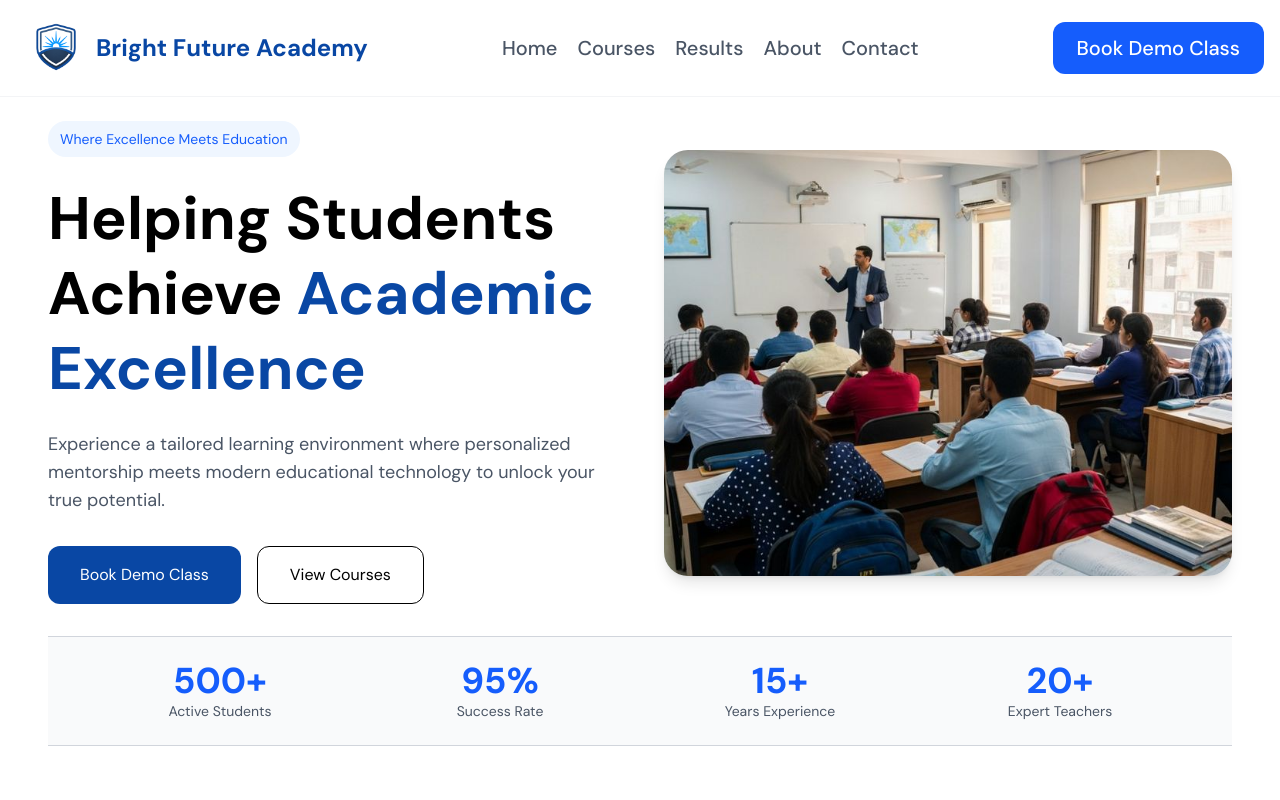
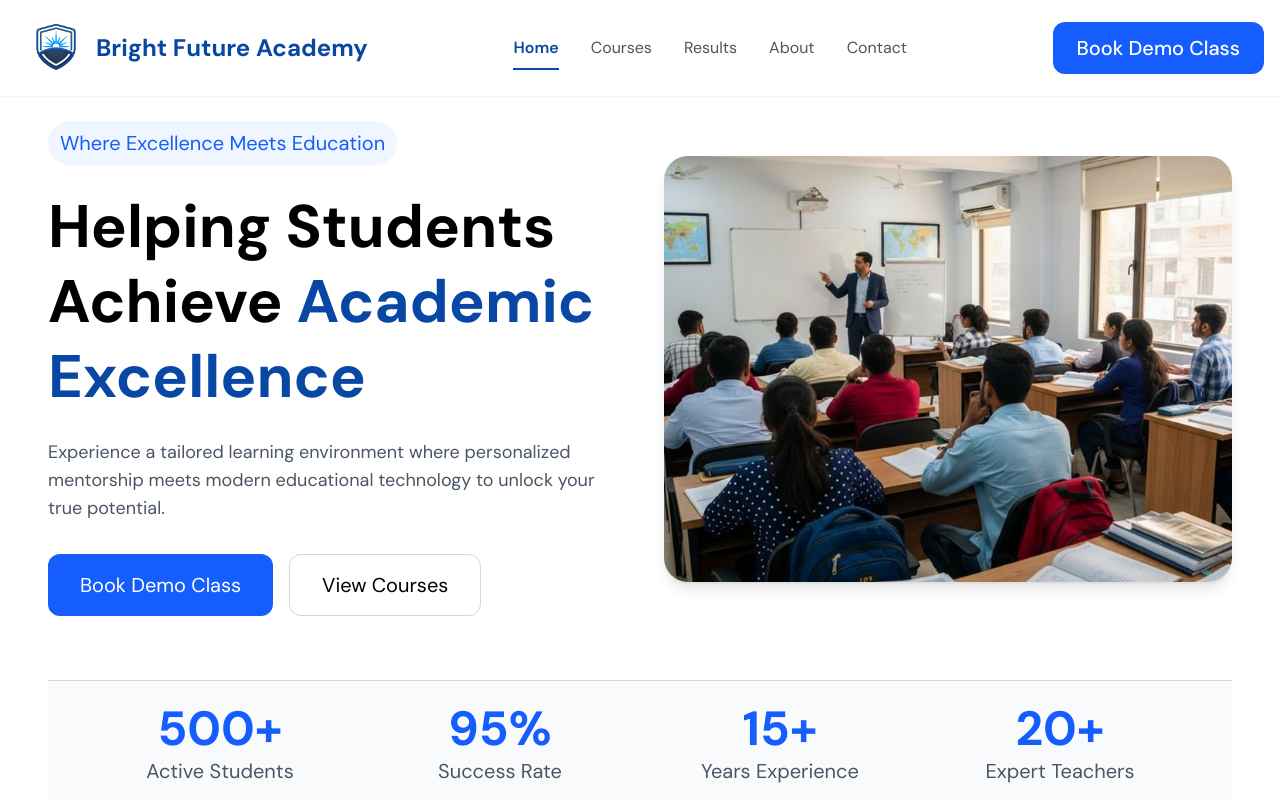
Before and after one commit to diyameghani26/Academy-landing-page, a React (Vite) app: page / in a window 1280 px wide. Shown: the top 800 px of the page. Built offline with nearby package versions, Linux system fonts and the light colour scheme; a web font is replaced by a local one.

Commit message:
added footer

```diff
--- a/package.json
+++ b/package.json
@@ -14,6 +14,8 @@
     "lucide-react": "^1.21.0",
     "react": "^19.2.7",
     "react-dom": "^19.2.7",
+    "react-icons": "^5.6.0",
+    "react-router-dom": "^7.18.0",
     "tailwindcss": "^4.3.1"
   },
   "devDependencies": {
--- a/src/App.jsx
+++ b/src/App.jsx
@@ -1,21 +1,38 @@
-import React from 'react'
-import Nav from './Components/Nav'
-import Courses from './Components/Courses'
-import Home from './Components/Home'
-import Testimonials from './Components/Testimonials'
-import Contact from './Components/Contact'
-import About from './Components/About'
+import Nav from "./Components/Nav";
+import Home from "./Components/Home";
+import Courses from "./Components/Courses";
+import Testimonials from "./Components/Testimonials";
+import About from "./Components/About";
+import CTA from "./Components/CTA";
+import Footer from "./Components/Footer";
+
 const App = () => {
   return (
-    <div>
-      <Nav/>
-      <Home/>
-      <Courses/>
-     <Testimonials/>
-      <About/>
-      <Contact/>
-    </div>
-  )
-}
+    <>
+      <Nav />
 
-export default App
+      <section id="home" className="scroll-mt-24">
+        <Home />
+      </section>
+
+      <section id="courses" className="scroll-mt-24">
+        <Courses />
+      </section>
+
+      <section id="results" className="scroll-mt-24">
+        <Testimonials />
+      </section>
+
+      <section id="about" className="scroll-mt-24">
+        <About />
+      </section>
+
+      <section id="contact" className="scroll-mt-24">
+        <CTA />
+        <Footer />
+      </section>
+    </>
+  );
+};
+
+export default App;
--- a/src/Components/About.jsx
+++ b/src/Components/About.jsx
@@ -23,7 +23,7 @@ export default function FAQ() {
   const [open, setOpen] = useState(0);
 
   return (
-    <section className="py-24 bg-[#F7F9FC]">
+    <section className=" py-7 md:py-15 bg-[#F7F9FC]">
       <div className="max-w-4xl mx-auto px-5">
         <h2 className="text-4xl font-bold text-center mb-12">
           Frequently Asked Questions
--- a/src/Components/CTA.jsx
+++ b/src/Components/CTA.jsx
@@ -1,6 +1,6 @@
 export default function CTA() {
   return (
-    <section className="px-5 pb-24">
+    <section className="px-5 py-7 pb-10">
       <div className="max-w-7xl mx-auto bg-blue-600 rounded-3xl px-8 md:px-14 py-14 flex flex-col lg:flex-row items-center justify-between gap-10">
 
         <div className="text-white">
@@ -10,14 +10,14 @@ export default function CTA() {
             Learning Journey?
           </h2>
 
-          <p className="mt-6 text-blue-100 max-w-xl">
+          <p className="mt-6 text-blue-100 max-w-xl md:text-xl">
             Join hundreds of successful students and take
             the first step towards your academic goals
             today.
           </p>
         </div>
 
-        <button className="bg-white text-blue-600 font-semibold px-10 py-5 rounded-xl hover:scale-105 transition">
+        <button className="bg-white text-blue-600 font-semibold px-10 py-5 rounded-xl hover:scale-105 transition md:text-xl">
           Enroll Now
         </button>
       </div>
--- a/src/Components/Contact.jsx
+++ /dev/null
@@ -1,11 +0,0 @@
-import React from 'react'
-
-const Contact = () => {
-  return (
-    <div>
-      contact
-    </div>
-  )
-}
-
-export default Contact
--- a/src/Components/Courses.jsx
+++ b/src/Components/Courses.jsx
@@ -42,7 +42,7 @@ export default function Courses() {
   ];
 
   return (
-    <section className="py-20 px-4 sm:px-6 lg:px-8 bg-gray-50">
+    <section className="py-6 md:py-15 px-4 sm:px-6 lg:px-8 bg-gray-50">
       <div className="max-w-7xl mx-auto">
 
         {/* Heading */}
@@ -82,9 +82,9 @@ export default function Courses() {
                 <p>✓ Weekly Tests</p>
               </div>
 
-              <button className="text-blue-600 font-semibold hover:gap-3 flex items-center gap-2 transition-all">
+              {/* <button className="text-blue-600 font-semibold hover:gap-3 flex items-center gap-2 transition-all">
                 Learn More →
-              </button>
+              </button> */}
             </div>
           ))}
         </div>
--- /dev/null
+++ b/src/Components/Footer.jsx
@@ -0,0 +1,150 @@
+import {
+  GraduationCap,
+  MapPin,
+  Phone,
+  Mail,
+} from "lucide-react";
+
+import {
+  FaFacebookF,
+  FaInstagram,
+  FaXTwitter,
+} from "react-icons/fa6";
+
+export default function Footer() {
+  return (
+   <footer className="bg-[#F7F9FC] pt-16 lg:pt-20">
+      <div className="max-w-7xl mx-auto px-5 sm:px-6 lg:px-8">
+        {/* Top Footer */}
+        <div className="grid grid-cols-1 sm:grid-cols-2 lg:grid-cols-3 gap-12 lg:gap-16 pb-14">
+
+          {/* Left Section */}
+          <div>
+            {/* Logo */}
+            <div className="flex items-center gap-3">
+              <img
+                src="./logo.png"
+                alt="Bright Future Academy"
+                className="w-14 h-14 sm:w-16 sm:h-16 lg:w-20 lg:h-20 object-contain shrink-0"
+              />
+
+              <h2 className="text-xl sm:text-2xl font-bold text-blue-600 leading-tight">
+                Bright Future Academy
+              </h2>
+            </div>
+
+            {/* Description */}
+            <p className="mt-5 max-w-md text-gray-600 leading-7">
+              Empowering the next generation with world-class education,
+              personalized mentorship, and a commitment to academic excellence.
+            </p>
+
+            {/* Social Icons */}
+            <div className="flex items-center gap-4 mt-7">
+              {[FaFacebookF, FaInstagram, FaXTwitter].map((Icon, index) => (
+                <a
+                  key={index}
+                  href="#"
+                  className="w-10 h-10 rounded-full bg-white border border-gray-200 flex items-center justify-center text-gray-700 hover:bg-blue-600 hover:text-white hover:border-blue-600 transition-all duration-300"
+                >
+                  <Icon size={16} />
+                </a>
+              ))}
+            </div>
+          </div>
+
+          {/* Quick Links */}
+          <div>
+            <h3 className="text-lg font-semibold mb-6">
+              Quick Links
+            </h3>
+
+            <ul className="space-y-4 text-gray-600">
+              {[
+                "Home",
+                "Courses",
+                "Results",
+                "About Us",
+                "Contact",
+              ].map((item) => (
+                <li key={item}>
+                  <a
+                    href="#"
+                    className="hover:text-blue-600 transition-colors duration-300"
+                  >
+                    {item}
+                  </a>
+                </li>
+              ))}
+            </ul>
+          </div>
+
+          {/* Contact */}
+          <div>
+            <h3 className="text-lg font-semibold mb-6">
+              Contact Us
+            </h3>
+
+            <div className="space-y-5 text-gray-600">
+
+              <div className="flex items-start gap-3">
+                <MapPin
+                  size={20}
+                  className="text-blue-600 shrink-0 mt-1"
+                />
+                <p>
+                  123 Education Hub,
+                  <br />
+                  Knowledge Square,
+                  <br />
+                  Metro City - 400001
+                </p>
+              </div>
+
+              <div className="flex items-center gap-3">
+                <Phone
+                  size={18}
+                  className="text-blue-600 shrink-0"
+                />
+                <p>+91 98765 43210</p>
+              </div>
+
+              <div className="flex items-center gap-3">
+                <Mail
+                  size={18}
+                  className="text-blue-600 shrink-0"
+                />
+                <p>info@brightfuture.com</p>
+              </div>
+
+            </div>
+          </div>
+        </div>
+
+        {/* Bottom Footer */}
+        <div className="border-t border-gray-200 py-6 flex flex-col sm:flex-row justify-between items-center gap-4 text-sm text-gray-600">
+
+          <p className="text-center sm:text-left">
+            © 2024 Bright Future Academy. All rights reserved.
+          </p>
+
+          <div className="flex flex-wrap justify-center gap-6">
+            <a
+              href="#"
+              className="hover:text-blue-600 transition-colors"
+            >
+              Privacy Policy
+            </a>
+
+            <a
+              href="#"
+              className="hover:text-blue-600 transition-colors"
+            >
+              Terms of Service
+            </a>
+          </div>
+        </div>
+      </div>
+    </footer>
+  );
+}
--- a/src/Components/Home.jsx
+++ b/src/Components/Home.jsx
@@ -13,15 +13,15 @@ const Home = () => {
 
    {/* left */}
       <div>
-        <span className="inline-flex items-center gap-2 rounded-full bg-blue-50 text-blue-600 px-3 py-2  text-sm ">
+        <span className="inline-flex items-center gap-2 rounded-full bg-blue-50 text-blue-600 px-3 py-2 md:text-xl text-sm ">
            Where Excellence Meets Education
         </span>
 
-        <h1 className="mt-6 text-4xl md:text-5xl lg:text-6xl font-bold leading-tight">
+        <h1 className="mt-6 text-3xl md:text-5xl lg:text-6xl font-bold leading-tight">
           Helping Students
           <br />
           Achieve{" "}
-          <span className="text-[#0947a4]">
+          <span className="text-[#0947a4] text-3xl md:text-6xl">
             Academic Excellence
           </span>
         </h1>
@@ -33,11 +33,11 @@ const Home = () => {
         </p>
 
         <div className="flex flex-col sm:flex-row gap-4 mt-8">
-          <button className="bg-[#0947a4] text-white px-8 py-4 rounded-xl">
+          <button className="bg-blue-600 text-white px-8 py-4 rounded-xl text-xl">
             Book Demo Class
           </button>
 
-          <button className="border px-8 py-4 rounded-xl">
+          <button className="border border-gray-300 px-8 py-4 rounded-xl  text-xl">
             View Courses
           </button>
         </div>
@@ -55,27 +55,27 @@ const Home = () => {
     </div>
   </div>
   <section >
-  <div className="max-w-7xl mx-auto px-6 lg:px-12 py-6 mt-5 lg:mt-8 border-t border-gray-300 border-b bg-gray-50">
-    <div className="grid grid-cols-2 lg:grid-cols-4 gap-8 text-center">
+  <div className="max-w-7xl mx-auto px-6 lg:px-12 py-6 mt-5 lg:mt-16  border-t border-gray-300 border-b bg-gray-50">
+    <div className="grid grid-cols-2 lg:grid-cols-4 gap-8 text-center ">
 
       <div>
-        <h3 className="text-2xl md:text-4xl font-bold text-blue-600">500+</h3>
-        <p className="text-gray-600 text-sm">Active Students</p>
+        <h3 className="text-2xl md:text-5xl font-bold text-blue-600">500+</h3>
+        <p className="text-gray-600 text-sm md:text-xl md:mt-1">Active Students</p>
       </div>
 
       <div>
-        <h3 className="text-2xl md:text-4xl  font-bold text-blue-600">95%</h3>
-        <p className="text-gray-600 text-sm">Success Rate</p>
+        <h3 className="text-2xl md:text-5xl  font-bold text-blue-600 ">95%</h3>
+        <p className="text-gray-600 text-sm md:text-xl md:mt-1">Success Rate</p>
       </div>
 
       <div>
-        <h3 className="text-2xl md:text-4xl  font-bold text-blue-600">15+</h3>
-        <p className="text-gray-600 text-sm">Years Experience</p>
+        <h3 className="text-2xl md:text-5xl  font-bold text-blue-600">15+</h3>
+        <p className="text-gray-600 text-sm md:text-xl md:mt-1">Years Experience</p>
       </div>
 
       <div>
-        <h3 className="text-2xl md:text-4xl  font-bold text-blue-600">20+</h3>
-        <p className="text-gray-600 text-sm">Expert Teachers</p>
+        <h3 className="text-2xl md:text-5xl  font-bold text-blue-600">20+</h3>
+        <p className="text-gray-600 text-sm md:text-xl md:mt-1">Expert Teachers</p>
       </div>
 
     </div>
@@ -86,12 +86,12 @@ const Home = () => {
   <div className="max-w-7xl mx-auto">
 
     {/* Heading */}
-    <div className="text-center mb-12">
-      <h2 className="text-3xl md:text-4xl font-bold text-gray-900 mb-4">
+    <div className="text-center md:mt-6 mb-12">
+      <h2 className="text-3xl md:text-5xl font-bold text-gray-900 mb-4">
         Why Choose Us?
       </h2>
 
-      <p className="max-w-2xl mx-auto text-gray-600">
+      <p className="max-w-2xl md:text-xl mx-auto text-gray-600">
         We provide a holistic learning experience that goes beyond
         standard curriculum boundaries.
       </p>
--- a/src/Components/Nav.jsx
+++ b/src/Components/Nav.jsx
@@ -2,12 +2,24 @@ import { useState } from "react";
 import { Menu, X } from "lucide-react";
 
 
+
+
+
 export default function Navbar() {
   const [isOpen, setIsOpen] = useState(false);
+  const [active, setActive] = useState("home");
+
+  const navLinks = [
+  { name: "Home", href: "#home", id: "home" },
+  { name: "Courses", href: "#courses", id: "courses" },
+  { name: "Results", href: "#results", id: "results" },
+  { name: "About", href: "#about", id: "about" },
+  { name: "Contact", href: "#contact", id: "contact" },
+];
 
   return (
     <header className="w-full bg-white border-b border-gray-100">
-      <div className="w-full  md:px-6 lg:px-4 lg:py-4">
+      <div className="w-full py-3  md:px-6 lg:px-4 lg:py-4">
         <nav className="h-16 flex items-center justify-between">
 
           {/* Logo */}
@@ -17,23 +29,38 @@ export default function Navbar() {
               alt="Bright Future Academy"
               className="w-12 h-12 sm:w-17 sm:h-17 lg:w-20 lg:h-20 object-contain"
             />
-            <h1 className="text-[17px]  font-bold text-[#0947a4] whitespace-nowrap lg:text-2xl">
+            <h1 className="text-[24px]  font-bold text-[#0947a4] whitespace-nowrap lg:text-2xl">
               Bright Future Academy
             </h1>
           </div>
 
           {/* Desktop Menu */}
-          <ul className="hidden  lg:flex items-center gap-5 text-gray-600 font-medium sm:text-base md:text-[20px] ">
+<ul className="hidden lg:flex items-center gap-8">
+  {navLinks.map((link) => (
+    <li key={link.id}>
+      <a
+        href={link.href}
+        onClick={() => setActive(link.id)}
+        className={`relative pb-2 transition-all duration-300 ${
+          active === link.id
+            ? "text-[#0947a4] font-semibold"
+            : "text-gray-600 hover:text-[#0947a4]"
+        }`}
+      >
+        {link.name}
 
-            <li>Home</li>
-            <li>Courses</li>
-            <li>Results</li>
-            <li>About</li>
-            <li>Contact</li>
-          </ul>
+        <span
+          className={`absolute left-0 -bottom-1 h-[2px] bg-[#0947a4] transition-all duration-300 ${
+            active === link.id ? "w-full" : "w-0"
+          }`}
+        ></span>
+      </a>
+    </li>
+  ))}
+</ul>
 
           {/* Right Side Button */}
-          <div className="hidden md:block shrink-0">
+          <div className="hidden lg:block shrink-0">
             <button className="bg-blue-600 text-white px-6 py-3 rounded-xl font-medium hover:bg-blue-700 transition lg:text-xl">
               Book Demo Class
             </button>
@@ -41,7 +68,7 @@ export default function Navbar() {
 
           {/* Mobile Toggle */}
           <button
-            className="md:hidden mr-4"
+            className="lg:hidden mr-4"
             onClick={() => setIsOpen(!isOpen)}
           >
             {isOpen ? <X size={28} /> : <Menu size={24}  />}
@@ -50,15 +77,28 @@ export default function Navbar() {
 
         {/* Mobile Menu */}
         {isOpen && (
-          <div className="lg:hidden border-t py-4  ">
-            <ul className="flex flex-col gap-4">
+          <div className="lg:hidden  text-center  ">
 
-            <li>Home</li>
-            <li>Courses</li>
-            <li>Results</li>
-            <li>About</li>
-            <li>Contact</li>
-            </ul>
+<ul className="flex flex-col text-center gap-5">
+  {navLinks.map((link) => (
+    <li key={link.id}>
+     <a
+  href={link.href}
+  onClick={() => {
+    setActive(link.id);
+    setIsOpen(false);
+  }}
+  className={`inline-block pb-2 transition-all duration-300 ${
+    active === link.id
+      ? "text-[#0947a4] border-b-2 border-[#0947a4] font-semibold"
+      : "text-gray-600 hover:text-[#0947a4]"
+  }`}
+>
+  {link.name}
+</a>
+    </li>
+  ))}
+</ul>
 
             <button className="w-full mt-4 bg-[#0947a4] text-white py-3 rounded-xl">
               Book Demo Class
--- a/src/Components/Testimonials.jsx
+++ b/src/Components/Testimonials.jsx
@@ -26,7 +26,7 @@ const testimonials = [
 
 export default function Testimonials() {
   return (
-    <section className="py-24 bg-[#F7F9FC]">
+    <section className=" py-7 md:py-18 bg-[#F7F9FC]">
       <div className="max-w-7xl mx-auto px-5">
 
         <h2 className="text-4xl font-bold text-center">
--- a/src/index.css
+++ b/src/index.css
@@ -4,3 +4,6 @@
 body {
   font-family: "DM Sans", sans-serif;
 }
+html {
+  scroll-behavior: smooth;
+}
```
Also changed, not shown: 1 other file (tests, documents, lock files or other folders).
